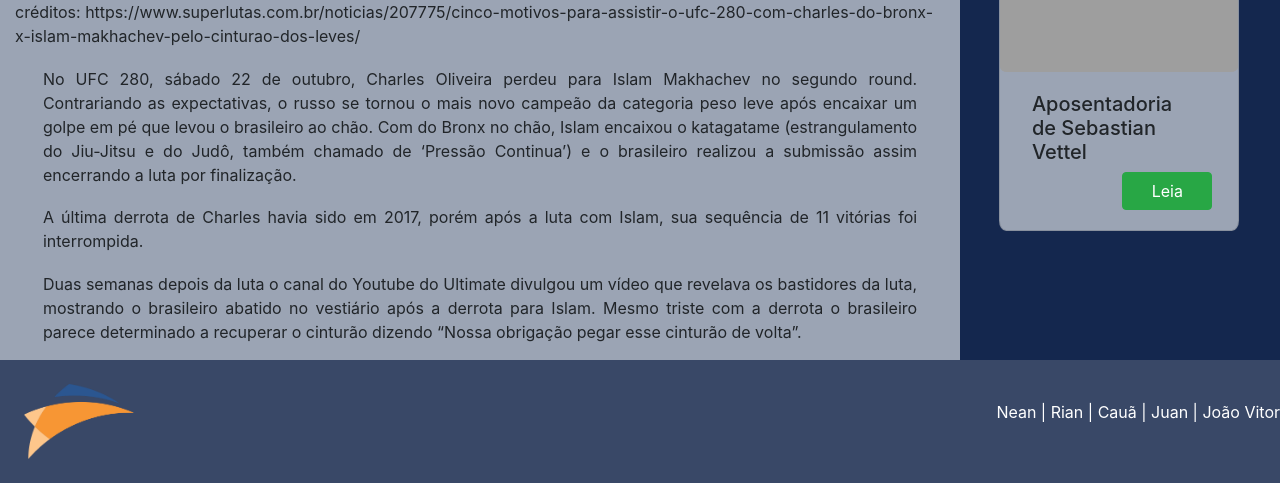
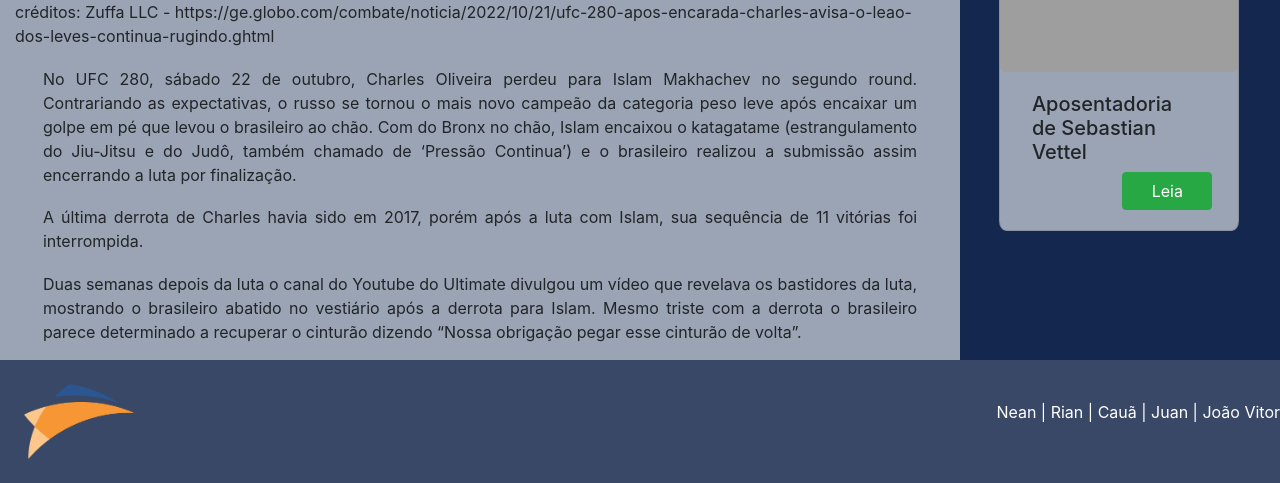
Before and after one commit to senacrs-emti/2022-1T-jornal-G3, a PHP site: page /2022-1T-jornal-G3/noticia-ufc.php in a window 1280 px wide. Shown: the part 1092-1575 px from the top of the page. Run offline with PHP 8.4, Linux system fonts and the light colour scheme; grey boxes are pictures that could not be loaded.

Commit message:
fotos dnv

```diff
--- a/noticia-ufc.php
+++ b/noticia-ufc.php
@@ -7,8 +7,8 @@ include_once './includes/_header.php';
     <h3 class="noticia-text mt-3">Charles Oliveira ‘do Bronx’ perde após 5 anos de invencibilidade e seu reinado no peso leve chega a um fim </h3>
     <h5 class="noticia-text mt-3">Autor: Nean Garcia Pereira</h5>
 
-    <img class="col-12 image-noticia" src="https://www.superlutas.com.br/wp-content/uploads/2022/10/Do-Bronx-Makhachev.jpg" alt="">
-    <figcaption>créditos: https://www.superlutas.com.br/noticias/207775/cinco-motivos-para-assistir-o-ufc-280-com-charles-do-bronx-x-islam-makhachev-pelo-cinturao-dos-leves/</figcaption>
+    <img class="col-12 image-noticia" src="https://i2-prod.mirror.co.uk/incoming/article28297840.ece/ALTERNATES/s1200c/0_UFC-280-Ceremonial-Weigh-in.jpg" alt="">
+    <figcaption>créditos: Zuffa LLC - https://ge.globo.com/combate/noticia/2022/10/21/ufc-280-apos-encarada-charles-avisa-o-leao-dos-leves-continua-rugindo.ghtml</figcaption>
 
     <p class="p-noticia">No UFC 280, sábado 22 de outubro, Charles Oliveira perdeu para Islam Makhachev no segundo round. Contrariando as expectativas, o russo se tornou o mais novo campeão da categoria peso leve após encaixar um golpe em pé que levou o brasileiro ao chão. Com do Bronx no chão, Islam encaixou o katagatame (estrangulamento do Jiu-Jitsu e do Judô, também chamado de ‘Pressão Continua’) e o brasileiro realizou a submissão assim encerrando a luta por finalização.</p>
 
--- a/ufc.php
+++ b/ufc.php
@@ -8,7 +8,7 @@ include_once './includes/_header.php';
     <h1 class="text-editoria">ARTES MARCIAIS MISTAS</h1>
 
     <div class="card bg-dark m-5 text-white card-noticia col-10" style="width: 45rem;">
-  <img src="https://i0.wp.com/www.superlutas.com.br/wp-content/uploads/2022/10/Do-Bronx-Makhachev.jpg?resize=768%2C529&ssl=1" class="card-img-top col-11 ml-4 mr-4 mt-2 card-image" alt="...">
+  <img src="https://i2-prod.mirror.co.uk/incoming/article28297840.ece/ALTERNATES/s1200c/0_UFC-280-Ceremonial-Weigh-in.jpg" alt="...">
 
   <div class="card-body">
     <h5 class="card-title">Charles do Bronx perde por meio de finalização contra Islam Makhachev</h5>
```
